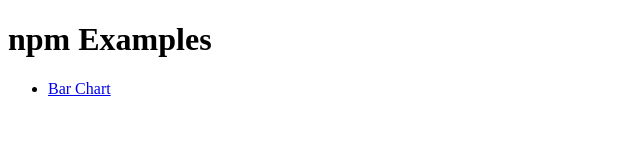
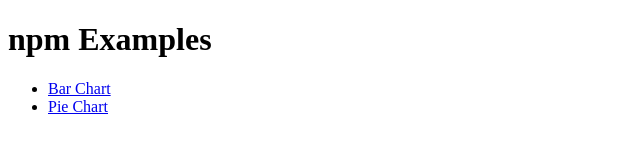
Before and after one commit to experience-experiments/react-easy-chart, a website: page examples/index.html in a window 1280 px wide. Shown: the full height of the page, 0-640 px from the left. Drawn offline with Linux system fonts and the light colour scheme.

Commit message:
link to pie-chart from index

```diff
--- a/examples/index.html
+++ b/examples/index.html
@@ -5,6 +5,7 @@
 <h1>npm Examples</h1>
 <ul>
 <li><a href="bar-chart/index.html">Bar Chart</a></li>
+<li><a href="pie-chart/index.html">Pie Chart</a></li>
 </ul>
 </body>
 </html>
```
